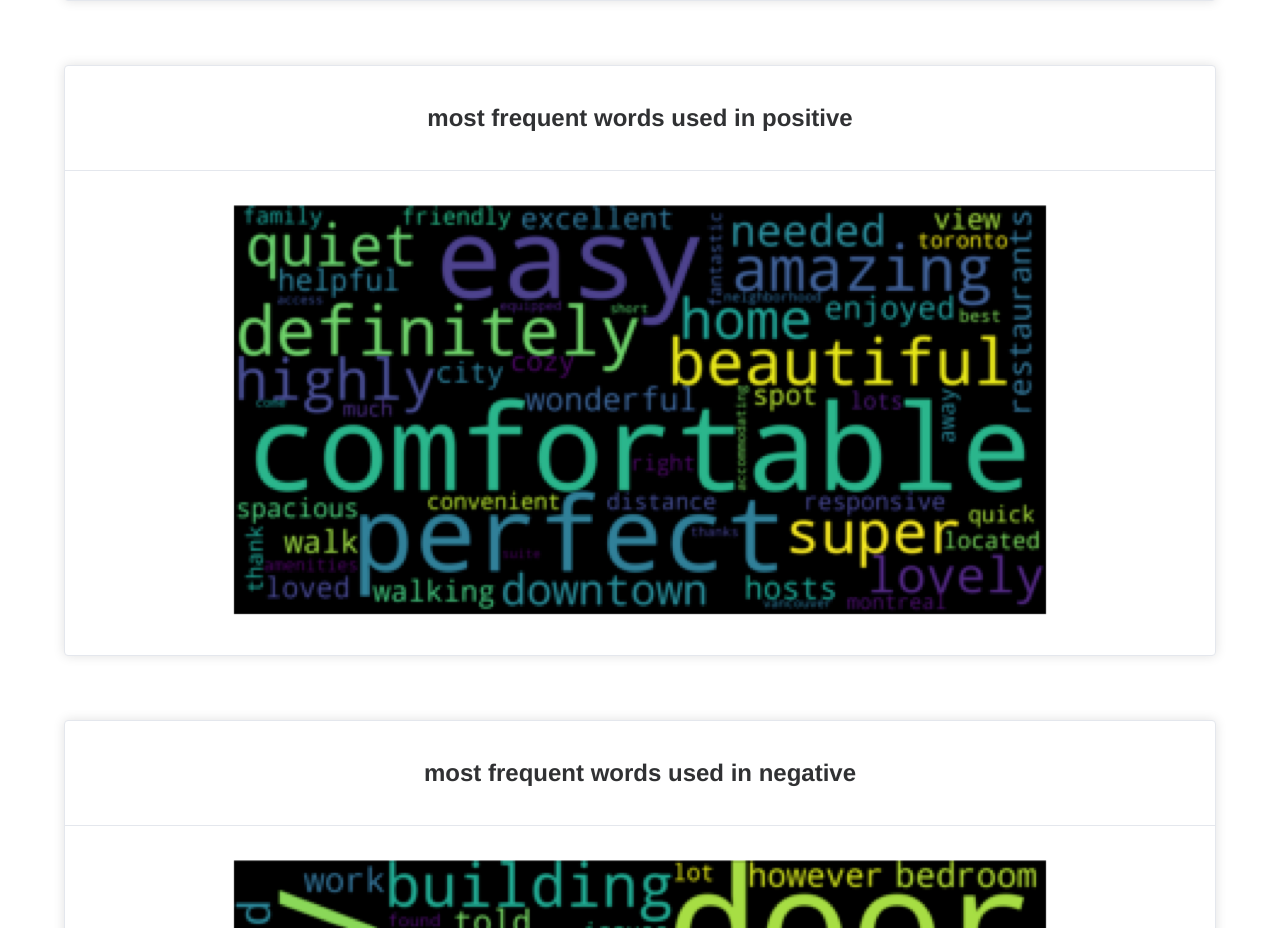
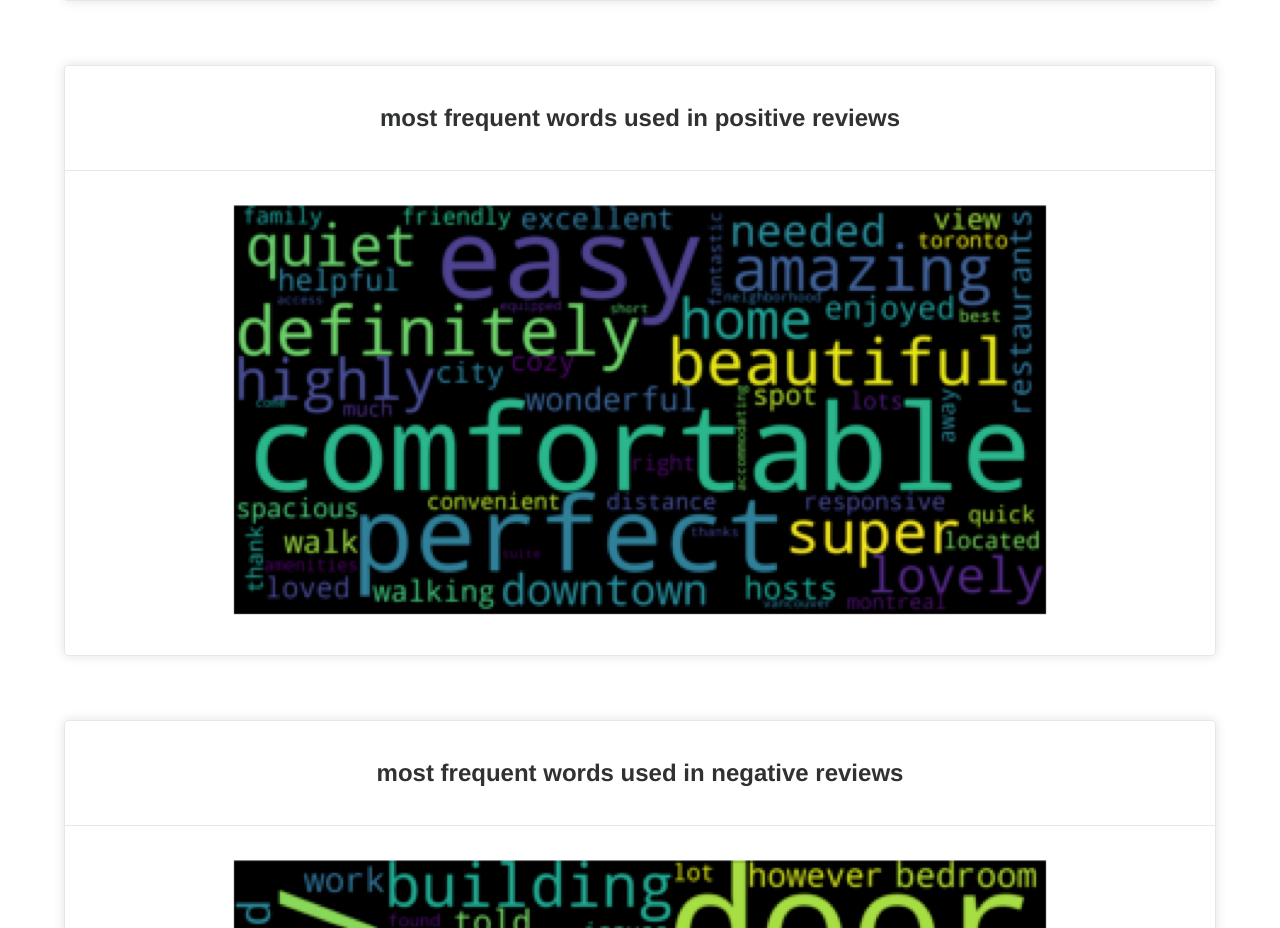
Before and after one commit to jieyuan-bi/733, a Vue app in the folder frontend/airbnb/: page /review_analysis in a window 1280 px wide. Shown: the part 1324-2252 px from the top of the page. Built offline with nearby package versions, Linux system fonts and the light colour scheme; no server answers.

Commit message:
Update ReviewAnalysis.vue

```diff
--- a/frontend/airbnb/src/views/ReviewAnalysis.vue
+++ b/frontend/airbnb/src/views/ReviewAnalysis.vue
@@ -57,7 +57,7 @@
 <el-card class="box-card">
   <template #header>
     <div class="card-header">
-      <h2>most frequent words used in positive</h2>
+      <h2>most frequent words used in positive reviews</h2>
     </div>
   </template>
   <img alt="image load failed" src="../img/pos.png"/>
@@ -66,7 +66,7 @@
 <el-card class="box-card">
   <template #header>
     <div class="card-header">
-      <h2>most frequent words used in negative</h2>
+      <h2>most frequent words used in negative reviews</h2>
     </div>
   </template>
   <img alt="image load failed" src="../img/neg.png"/>
```
